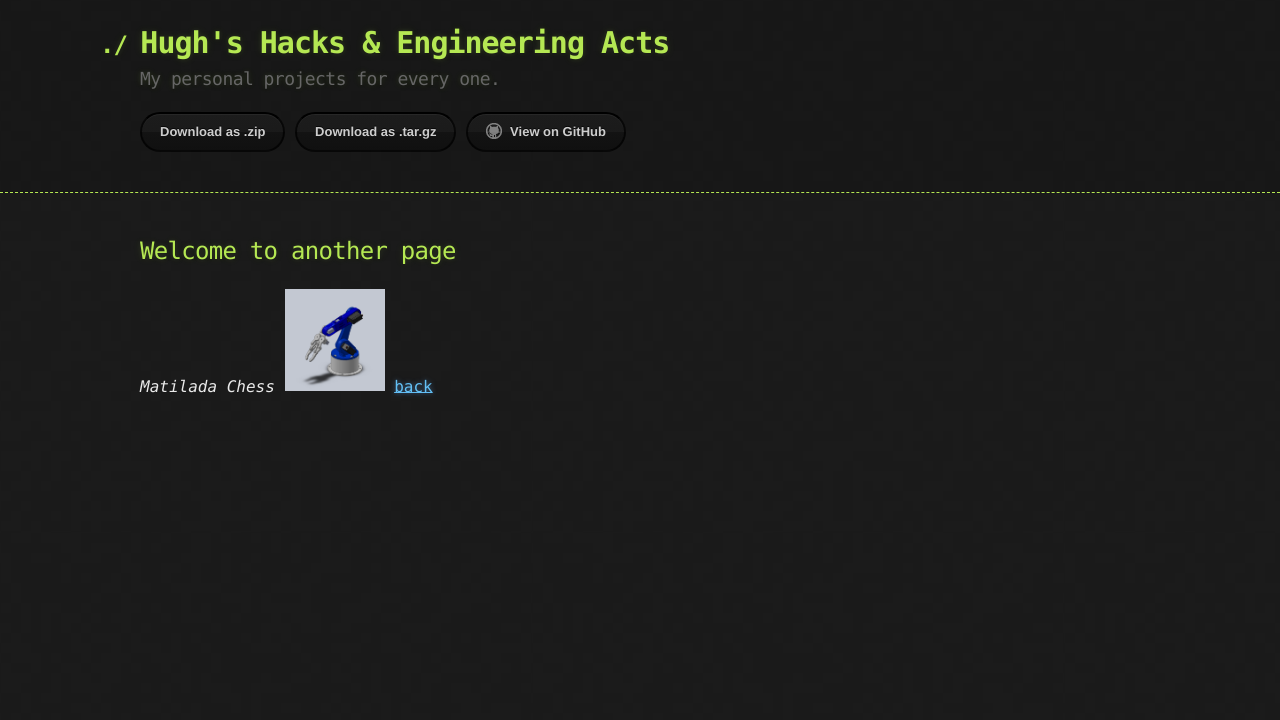
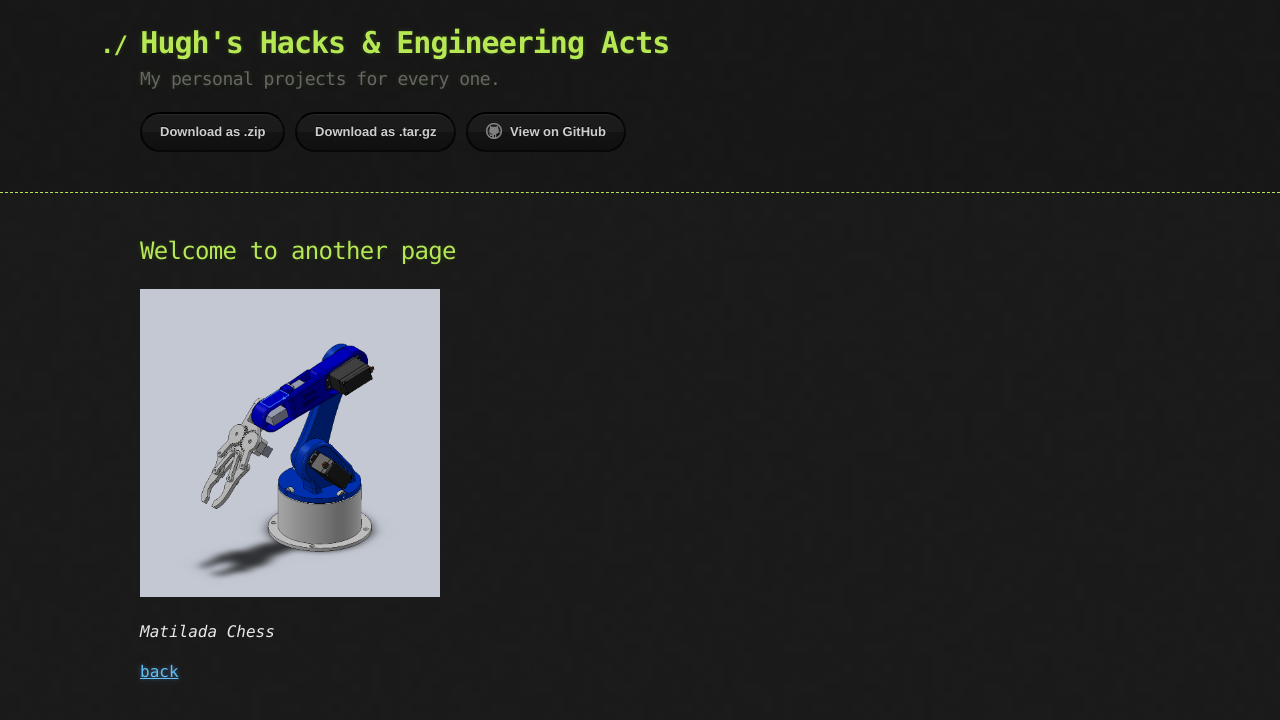
Before and after one commit to Chessdog68/my-github-page, a Jekyll site: the page built from Matilda_Chess.md, in a window 1280 px wide. Shown: the top 720 px of the page. Built offline with Jekyll 4.4.1, drawn with Linux system fonts in a browser that asks for light colours; our own code applies the rules of GitHub Pages for plain Markdown files.

Commit message:
image update

```diff
--- a/Matilda_Chess.md
+++ b/Matilda_Chess.md
@@ -4,6 +4,10 @@ layout: default
 
 ## Welcome to another page
 
+<img src="https://github.com/Chessdog68/my-github-page/blob/main/assets/images/Robotic%20arm2.PNG" alt="Robotic Arm" width="300" />
+
+
+
 _Matilada Chess_
-<img src="https://github.com/Chessdog68/my-github-page/blob/main/assets/images/Robotic%20arm2.PNG" alt="Robotic Arm" width="100" />
+
 [back](./)
```
Also changed, not shown: index.md (+3 -1 lines).
